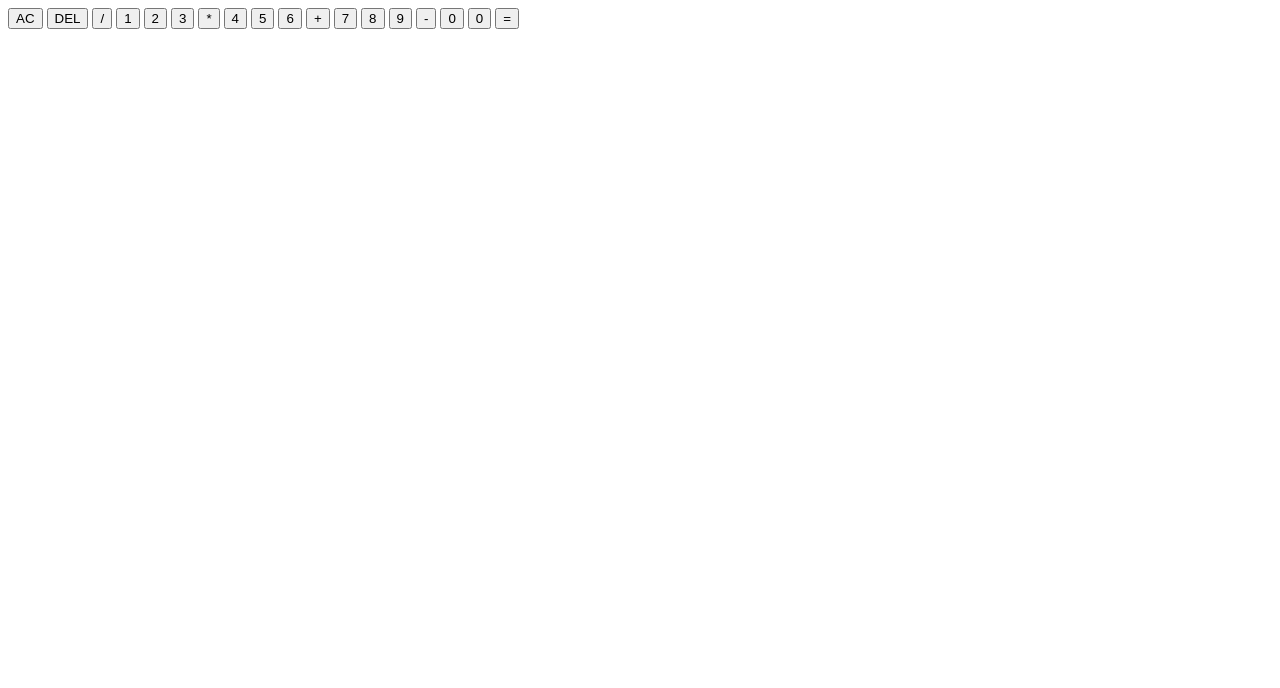
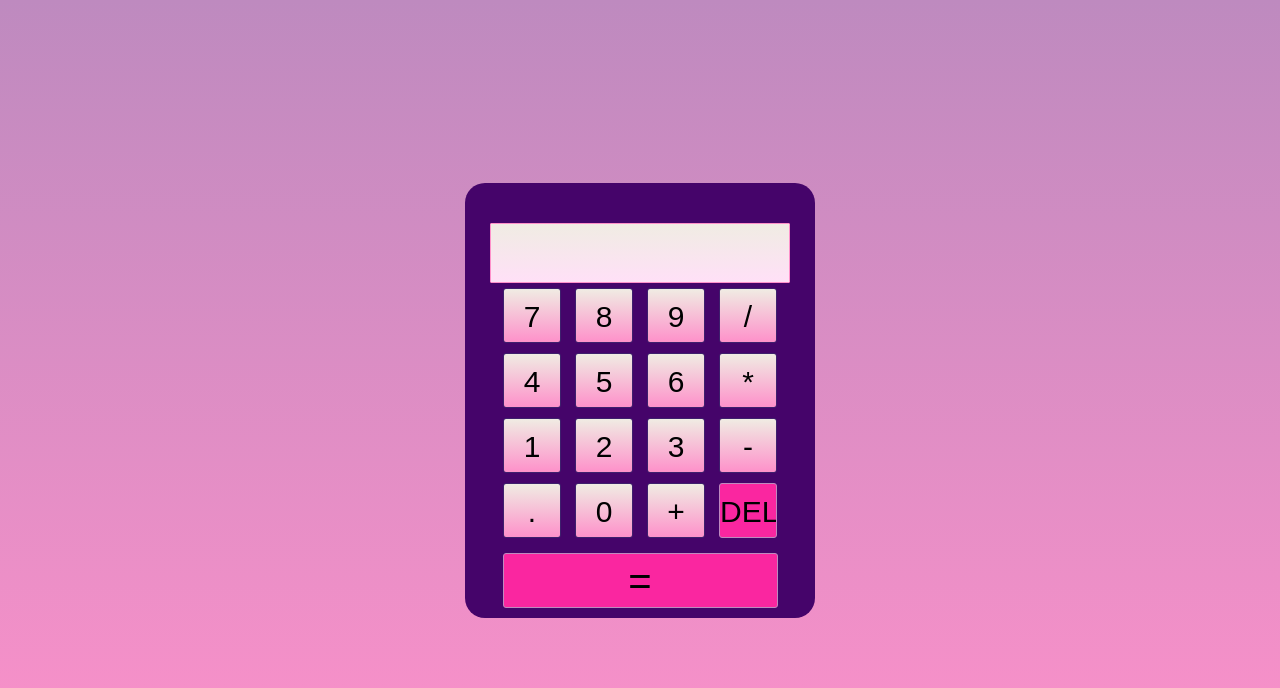
Before and after one commit to ponny99/mamas-calculator, a plain HTML site: page index.html in a window 1280 px wide. Drawn offline with Linux system fonts and the light colour scheme.

Commit message:
creting a culculator

```diff
--- a/index.html
+++ b/index.html
@@ -1,39 +1,40 @@
 <!DOCTYPE html>
-<html lang="en">
+<html lang="en" dir="ltr">
 <head>
     <meta charset="UTF-8">
     <meta name="viewport" content="width=device-width, initial-scale=1.0">
     <meta http-equiv="X-UA-Compatible" content="ie=edge">
     <title>Calculator</title>
-    <link href="styles.css" rel="stylesheet">
-    <script src="script.js" defer></script>
+    <link href="style.css" rel="stylesheet">
+    <script src="spaza.js"></script>
 </head>
 <body>
     <div class="calculator-grid">
-        <div class="output">
-            <div class="prevous-operand"></div>
-            <div class="current-operand"></div>
-        </div>
-        <button class="span-two">AC</button>
-        <button class="span-two">DEL</button>
-        <button class="span-two">/</button>
-        <button>1</button>
-        <button>2</button>
-        <button>3</button>
-        <button>*</button>
-        <button>4</button>
-        <button>5</button>
-        <button>6</button>
-        <button>+</button>
-        <button>7</button>
-        <button>8</button>
-        <button>9</button>
-        <button>-</button>
-        <button>0</button>
-        <button>0</button>
-        <button Class="span-two">=</button>
+        <form name="forms">
+             <input type="text" id="display" name="display" disabled>
+            <div class"buttons">
+                <input type="button" id="seven" value="7">
+                <input type="button" id="eight" value="8">
+                <input type="button" id="nine" value="9">
+                <input type="button" id="divide" value="/"><br>
+                <input type="button" id="four" value="4">
+                <input type="button" id="five" value="5">
+                <input type="button" id="six" value="6">
+                <input type="button" id="multi" value="*"><br>
+                <input type="button" id="one" value="1">
+                <input type="button" id="two" value="2">
+                <input type="button" id="three" value="3">
+                <input type="button" id="sub" value="-"><br>
+                <input type="button" id="dot" value=".">
+                <input type="button" id="zero" value="0">
+                <input type="button" id="add" value="+">
+                <input type="button" id="clear" value="DEL"><br>
+                <input type="button" id="equal" value="=">
+
+        </form>
 
 
     </div>
+     <script src="spaza.js"></script>
 </body>
 </html>
--- a/spaza.js
+++ b/spaza.js
@@ -0,0 +1,14 @@
+$(document).ready(function(){
+    $('#one').click(function(){
+        document.forms.display.value += 1;
+  });
+    $('#two').click(function(){
+        document.forms.display.value += 2;
+    });
+     $('#three').click(function(){
+        document.forms.display.value += 3;
+    });
+    $('#four').click(function(){
+        document.forms.display.value += 4;
+    });
+})
--- a/style.css
+++ b/style.css
@@ -1,16 +1,67 @@
-*, *::before, *::after {
-    boxing-sizing: border-box;
-    font-weight: normal;
+*{
+    margin: 0;
+    padding: 0;
+    outline: none;
+    box-sizing: border-box;
 }
-body {
-    paddding: 0px;
-    margin: 0;
-    background-color: #7fdbda;
+body{
+    display: flex;
+    text-align: center;
+    justify-content: center;
+    align-items: center;
+    min-height: 100vh;
+    background: linear-gradient(#be8abf ,#fe91ca);
+    background-color: #be8abf;
+}
+.calculator-grid{
+width: 350px;
+background: #45046a;
+border-radius: 20px;
+}
+input[type="text"]{
+    height: 60px;
+    width: 300px;
+    margin-top: 40px;
+    border-radius: 1px;
+    border: 1px solid #fe91ca;
+    color: black;
+    font-size: 22px;
+    font-weight: bold;
+    text-align: right;
+    padding: 20px;
+    background: linear-gradient(#f0ece3,#ffe0f7)
+}
+form .buttons{
+    width: 300px;
+    margin: 10px 25px 0 25px;
+    padding: 10px 0;
 
 }
-.calculator-grid{
-    display: grid;
-    grid-template-colomn: auto auto auto;
-    align-items: center;
-    min-height: 100vh;
+input[type="button"]{
+    width: 58px;
+    height: 55px;
+    margin: 5px;
+    font-size: 30px;
+    line-height: 55px;
+    border-radius: 3px;
+    border: 1px solid #3e206d;
+    background: linear-gradient(#f0ece3,#fe91ca);
 }
+input[type="button"]:hover{
+    transition: .5s;
+    background: linear-gradient(#45046a,#3e206d);
+
+}
+input#clear{
+    background: #fa26a0;
+    border: 1px solid #be8abf;
+    color: black;
+}
+input#equal{
+    width: 275px;
+    margin: 10px 0 10px 0;
+    font-size: 40px;
+    color: black;
+    background: #fa26a0;
+    border: 1px solid #be8abf;
+}
```
